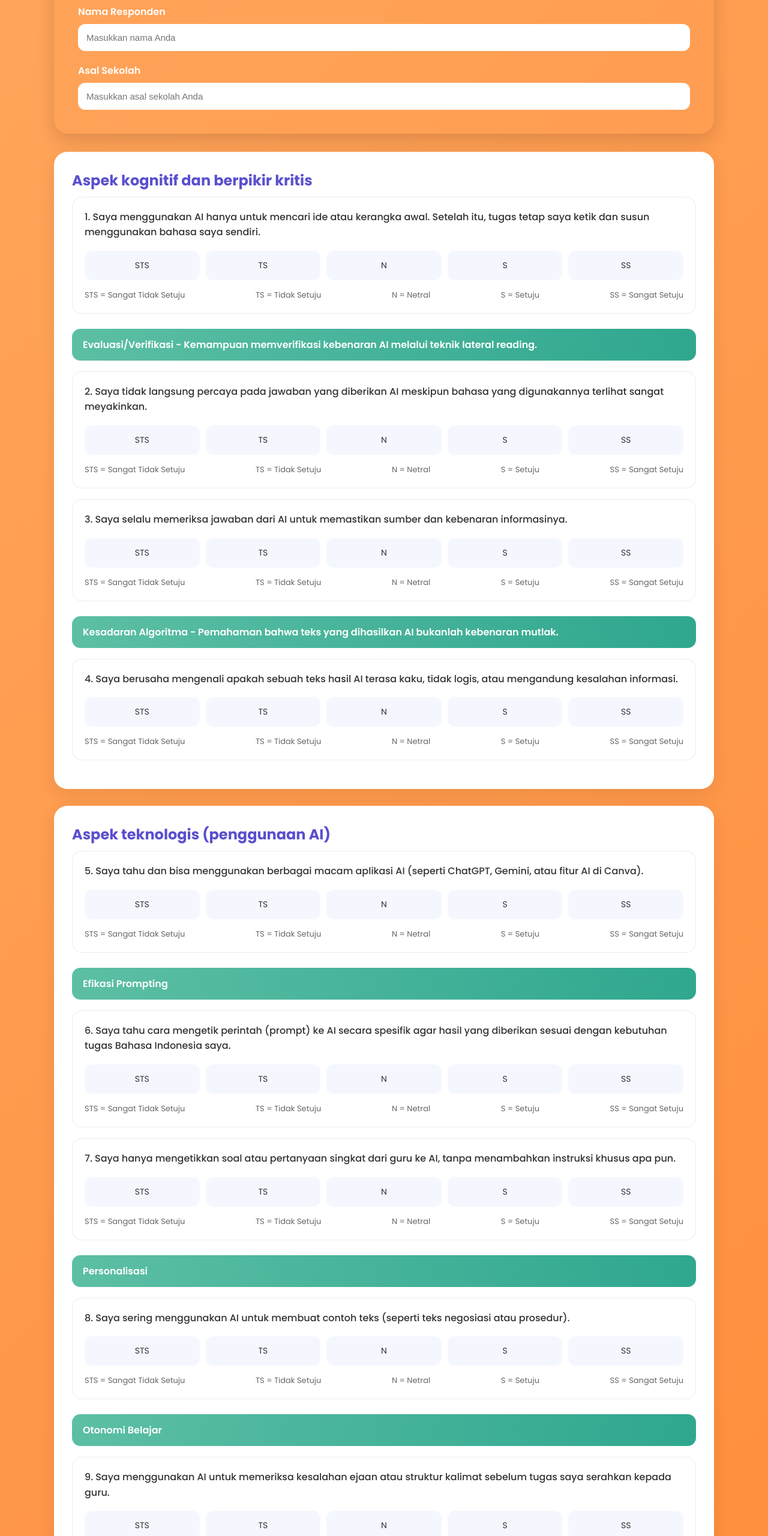
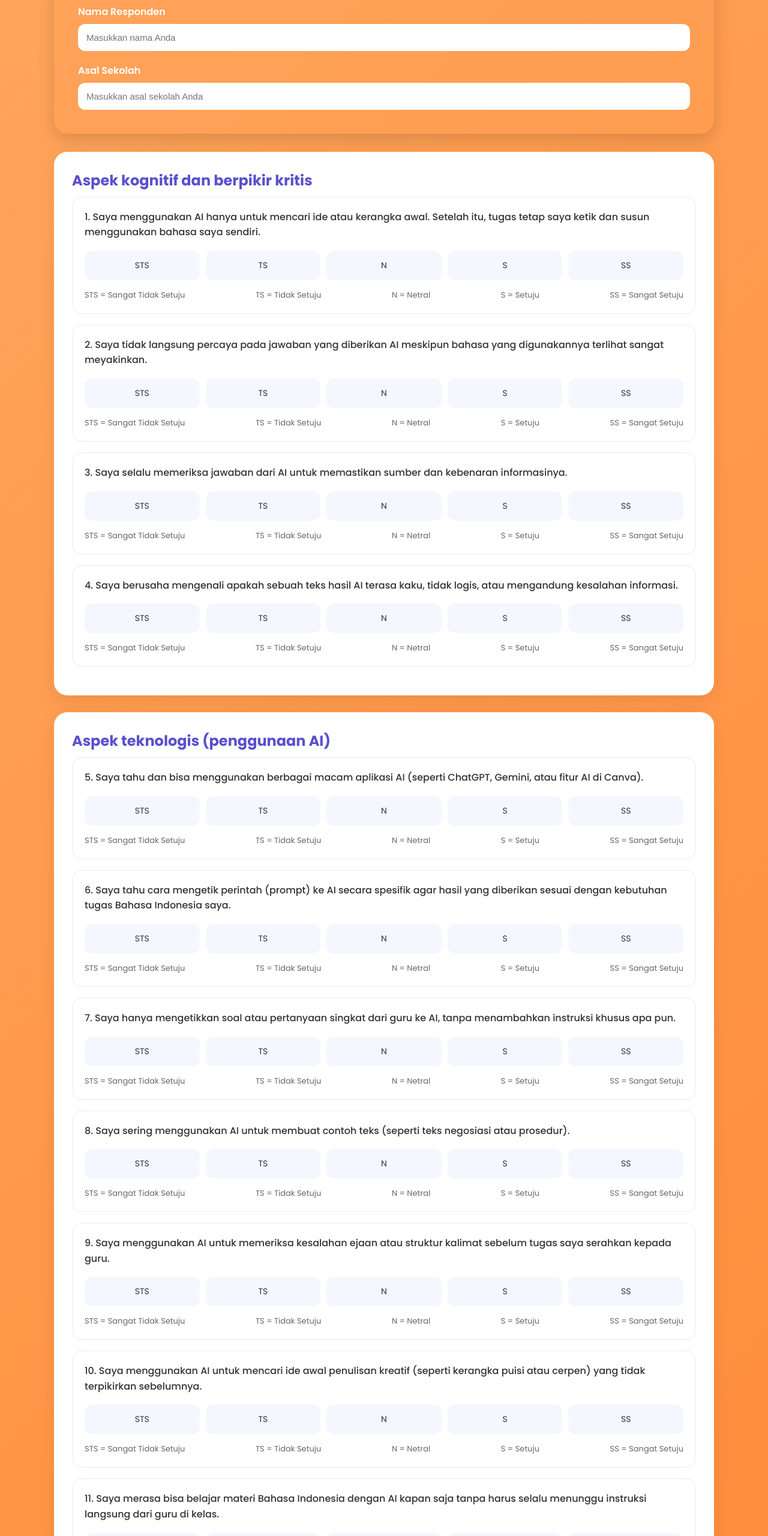
Before and after one commit to tdedyprast-gif/kuesioner-siswa, a plain HTML site: page index.html in a window 1280 px wide. Shown: the part 240-2800 px from the top of the page at 60% size. Drawn offline with Linux system fonts and the light colour scheme.

Commit message:
Update index.html
Final hide items

```diff
--- a/index.html
+++ b/index.html
@@ -215,7 +215,7 @@
                 </div>
                 <div class="legend"><span>STS = Sangat Tidak Setuju</span><span>TS = Tidak Setuju</span><span>N = Netral</span><span>S = Setuju</span><span>SS = Sangat Setuju</span></div>
             </div>
-            <div class="sub-title">Evaluasi/Verifikasi - Kemampuan memverifikasi kebenaran AI melalui teknik lateral reading.</div>
+            <div class="sub-title" hidden>Evaluasi/Verifikasi - Kemampuan memverifikasi kebenaran AI melalui teknik lateral reading.</div>
             <div class="question">
                 <p>2. Saya tidak langsung percaya pada jawaban yang diberikan AI meskipun bahasa yang digunakannya terlihat sangat meyakinkan.</p>
                 <div class="options">
@@ -238,7 +238,7 @@
                 </div>
                 <div class="legend"><span>STS = Sangat Tidak Setuju</span><span>TS = Tidak Setuju</span><span>N = Netral</span><span>S = Setuju</span><span>SS = Sangat Setuju</span></div>
             </div>
-            <div class="sub-title">Kesadaran Algoritma - Pemahaman bahwa teks yang dihasilkan AI bukanlah kebenaran mutlak.</div>
+            <div class="sub-title" hidden>Kesadaran Algoritma - Pemahaman bahwa teks yang dihasilkan AI bukanlah kebenaran mutlak.</div>
             <div class="question">
                 <p>4. Saya berusaha mengenali apakah sebuah teks hasil AI terasa kaku, tidak logis, atau mengandung kesalahan informasi.</p>
                 <div class="options">
@@ -266,7 +266,7 @@
                 </div>
                 <div class="legend"><span>STS = Sangat Tidak Setuju</span><span>TS = Tidak Setuju</span><span>N = Netral</span><span>S = Setuju</span><span>SS = Sangat Setuju</span></div>
             </div>
-            <div class="sub-title">Efikasi Prompting</div>
+            <div class="sub-title" hidden>Efikasi Prompting</div>
             <div class="question">
                 <p>6. Saya tahu cara mengetik perintah (prompt) ke AI secara spesifik agar hasil yang diberikan sesuai dengan kebutuhan tugas Bahasa Indonesia saya.</p>
                 <div class="options">
@@ -289,7 +289,7 @@
                 </div>
                 <div class="legend"><span>STS = Sangat Tidak Setuju</span><span>TS = Tidak Setuju</span><span>N = Netral</span><span>S = Setuju</span><span>SS = Sangat Setuju</span></div>
             </div>
-            <div class="sub-title">Personalisasi</div>
+            <div class="sub-title" hidden>Personalisasi</div>
             <div class="question">
                 <p>8. Saya sering menggunakan AI untuk membuat contoh teks (seperti teks negosiasi atau prosedur).</p>
                 <div class="options">
@@ -301,7 +301,7 @@
                 </div>
                 <div class="legend"><span>STS = Sangat Tidak Setuju</span><span>TS = Tidak Setuju</span><span>N = Netral</span><span>S = Setuju</span><span>SS = Sangat Setuju</span></div>
             </div>
-            <div class="sub-title">Otonomi Belajar</div>
+            <div class="sub-title" hidden>Otonomi Belajar</div>
             <div class="question">
                 <p>9. Saya menggunakan AI untuk memeriksa kesalahan ejaan atau struktur kalimat sebelum tugas saya serahkan kepada guru.</p>
                 <div class="options">
@@ -313,7 +313,7 @@
                 </div>
                 <div class="legend"><span>STS = Sangat Tidak Setuju</span><span>TS = Tidak Setuju</span><span>N = Netral</span><span>S = Setuju</span><span>SS = Sangat Setuju</span></div>
             </div>
-            <div class="sub-title">Eksplorasi Kreatif</div>
+            <div class="sub-title" hidden>Eksplorasi Kreatif</div>
             <div class="question">
                 <p>10. Saya menggunakan AI untuk mencari ide awal penulisan kreatif (seperti kerangka puisi atau cerpen) yang tidak terpikirkan sebelumnya.</p>
                 <div class="options">
@@ -325,7 +325,7 @@
                 </div>
                 <div class="legend"><span>STS = Sangat Tidak Setuju</span><span>TS = Tidak Setuju</span><span>N = Netral</span><span>S = Setuju</span><span>SS = Sangat Setuju</span></div>
             </div>
-            <div class="sub-title">Kemandirian (Self-Paced)</div>
+            <div class="sub-title" hidden>Kemandirian (Self-Paced)</div>
             <div class="question">
                 <p>11. Saya merasa bisa belajar materi Bahasa Indonesia dengan AI kapan saja tanpa harus selalu menunggu instruksi langsung dari guru di kelas.</p>
                 <div class="options">
```
